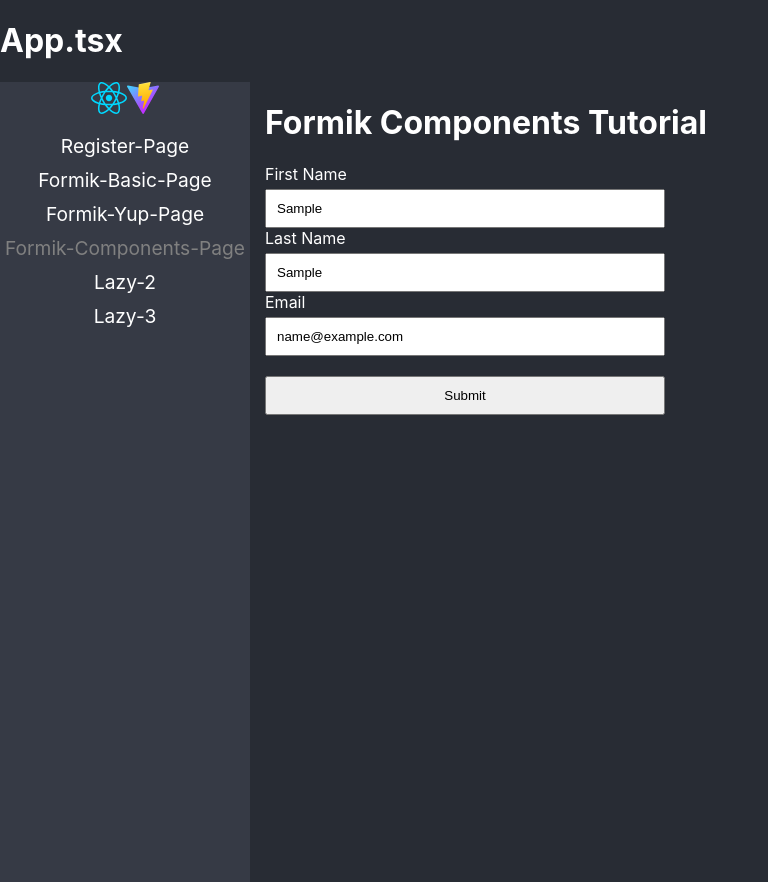
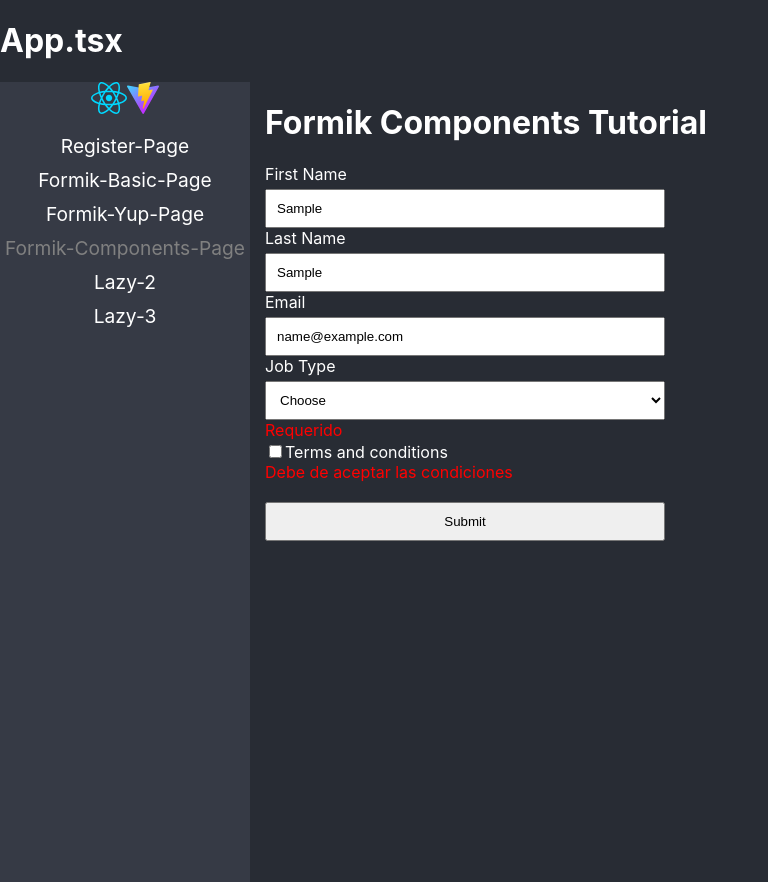
Before and after one commit to jotasenator/ReactTypeScript-ProyectoInicial, a React (Vite) app: page /formik-components in a window 1280 px wide. Both pictures are taken after typing "Sample", "Sample", "name@example.com" into the empty fields and a click on the button "Submit". Shown: the whole page, without its empty margins (0-768 px from the left). Built offline with nearby package versions, Linux system fonts and the light colour scheme.

Commit message:
Implementar select and checks en formik

```diff
--- a/src/03-forms/pages/FormikComponents.tsx
+++ b/src/03-forms/pages/FormikComponents.tsx
@@ -12,6 +12,8 @@
           firstName: "",
           lastName: "",
           email: "",
+          terms: false,
+          jobType: "",
         }}
         onSubmit={(values) => {
           console.log(values);
@@ -25,6 +27,10 @@
             .required("Requerido"),
           email: Yup.string()
             .email("Debe tener un formato de email correcto")
+            .required("Requerido"),
+          terms: Yup.boolean().oneOf([true], "Debe de aceptar las condiciones"),
+          jobType: Yup.string()
+            .notOneOf(["it-junior"], "Esta opcion no es permitida")
             .required("Requerido"),
         })}
       >
@@ -42,6 +48,22 @@
             <Field name="email" type="text" />
             <ErrorMessage name="email" component={"span"} />
 
+            <label htmlFor="jobType">Job Type</label>
+            <Field name="jobType" as="select">
+              <option value="">Choose</option>
+              <option value="developer">Developer</option>
+              <option value="designer">Designer</option>
+              <option value="it-senior">IT Senior</option>
+              <option value="it-junior">IT Jr.</option>
+            </Field>
+            <ErrorMessage name="jobType" component={"span"} />
+
+            <label>
+              <Field name="terms" type="checkbox" />
+              Terms and conditions
+            </label>
+            <ErrorMessage name="terms" component={"span"} />
+
             <button type="submit">Submit</button>
           </Form>
         )}
```
